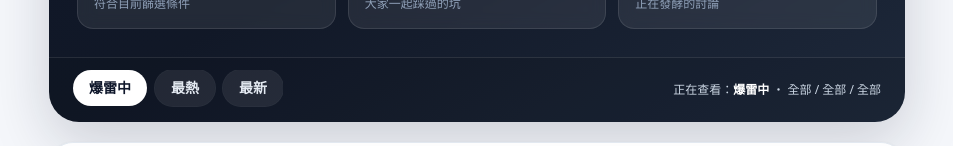
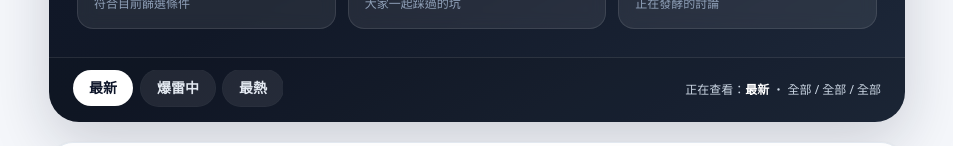
Before and after one commit to arinasi2019/be-calm, a Next.js app: page / in a window 1280 px wide. Shown: the part 466-612 px from the top of the page, without its empty margins (163-1116 px from the left). Built offline with nearby package versions, Linux system fonts and the light colour scheme; no server answers; the database is empty.

Commit message:
add category country city filters

```diff
--- a/app/page.tsx
+++ b/app/page.tsx
@@ -58,7 +58,7 @@ type RankedPost = Post & {
   trendScore: number;
 };
 
-type FeedMode = "最新" | "最熱" | "爆雷中";
+type FeedMode = "最新" | "爆雷中" | "最熱";
 
 function getHoursAgo(dateString: string | null) {
   if (!dateString) return 999999;
@@ -183,7 +183,7 @@ export default function HomePage() {
   const [selectedCategory, setSelectedCategory] = useState("全部");
   const [selectedCountry, setSelectedCountry] = useState("全部");
   const [selectedCity, setSelectedCity] = useState("全部");
-  const [feedMode, setFeedMode] = useState<FeedMode>("爆雷中");
+  const [feedMode, setFeedMode] = useState<FeedMode>("最新");
 
   const [showFilterBar, setShowFilterBar] = useState(true);
   const lastScrollYRef = useRef(0);
@@ -437,7 +437,7 @@ export default function HomePage() {
           <div className="border-t border-white/10 bg-black/10 px-4 py-3 sm:px-6">
             <div className="flex flex-col gap-3 sm:flex-row sm:items-center sm:justify-between">
               <div className="flex gap-2 overflow-x-auto pb-1 [scrollbar-width:none] [&::-webkit-scrollbar]:hidden">
-                {(["爆雷中", "最熱", "最新"] as FeedMode[]).map((mode) => (
+                {(["最新", "爆雷中", "最熱"] as FeedMode[]).map((mode) => (
                   <button
                     key={mode}
                     onClick={() => setFeedMode(mode)}
```
